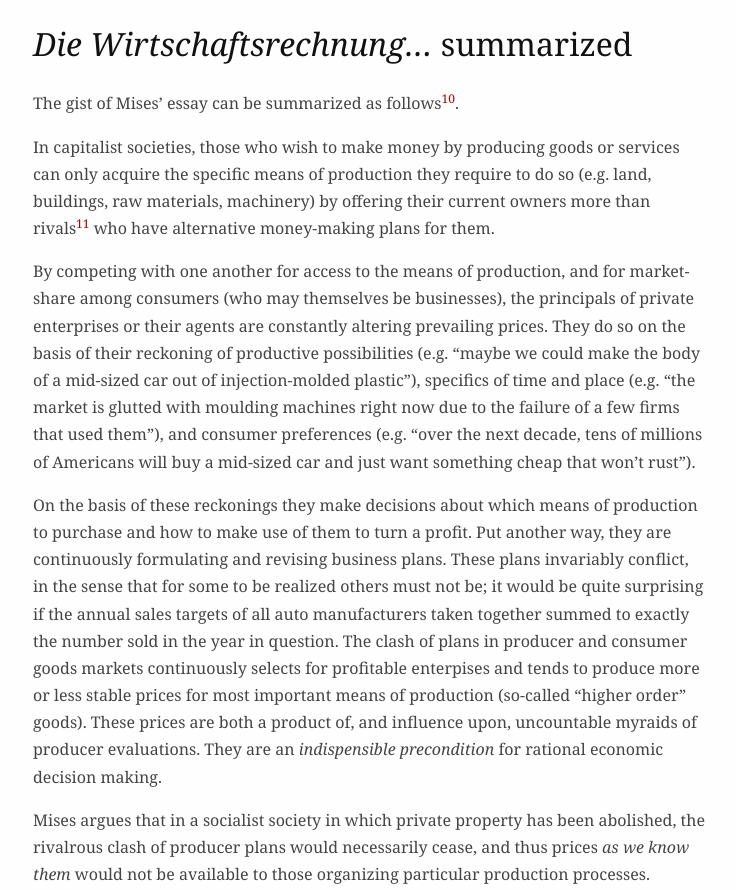
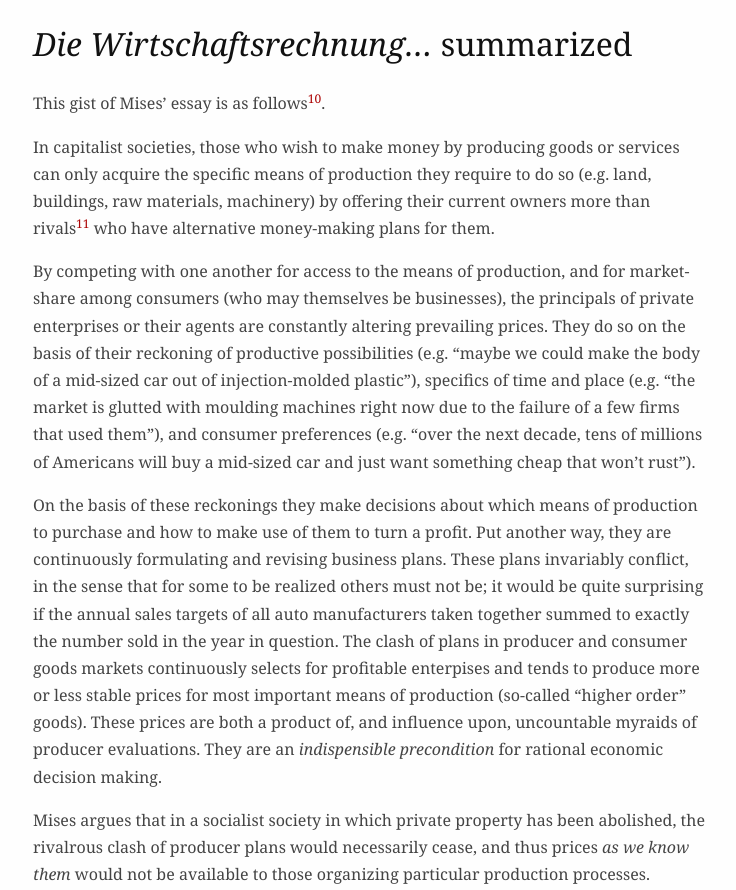
Before and after one commit to bwestergard/socialistplanning, a plain HTML site: page docs/posts/reckoning-with-mises.html in a window 1280 px wide. Shown: the part 3198-4088 px from the top of the page, without its empty margins (271-1007 px from the left). Drawn offline with Linux system fonts and the light colour scheme.

Commit message:
more rephrasing
Signed-off-by: Bjorn Westergard <bjornw@gmail.com>

```diff
--- a/docs/posts/reckoning-with-mises.html
+++ b/docs/posts/reckoning-with-mises.html
@@ -47,7 +47,7 @@
 <p>There would be no means of determining what is rational, and hence production could never deliberately be focused on economic efficiency. The impact of this is clear, even beyond the implications for the provision of goods to men: the purpose of the market would be driven out of the very ground that is its proper domain. Would there be any such thing as a rational market at all, or indeed would thought be rational and logical? Historically, human reason developed out of economic life. Could it then hold on at all when driven away of this?</p>
 </blockquote>
 <h2 id="die-wirtschaftsrechnung-summarized"><em>Die Wirtschaftsrechnung…</em> summarized</h2>
-<p>The gist of Mises’ essay can be summarized as follows<a href="#fn10" class="footnote-ref" id="fnref10"><sup>10</sup></a>.</p>
+<p>This gist of Mises’ essay is as follows<a href="#fn10" class="footnote-ref" id="fnref10"><sup>10</sup></a>.</p>
 <p>In capitalist societies, those who wish to make money by producing goods or services can only acquire the specific means of production they require to do so (e.g. land, buildings, raw materials, machinery) by offering their current owners more than rivals<a href="#fn11" class="footnote-ref" id="fnref11"><sup>11</sup></a> who have alternative money-making plans for them.</p>
 <p>By competing with one another for access to the means of production, and for market-share among consumers (who may themselves be businesses), the principals of private enterprises or their agents are constantly altering prevailing prices. They do so on the basis of their reckoning of productive possibilities (e.g. “maybe we could make the body of a mid-sized car out of injection-molded plastic”), specifics of time and place (e.g. “the market is glutted with moulding machines right now due to the failure of a few firms that used them”), and consumer preferences (e.g. “over the next decade, tens of millions of Americans will buy a mid-sized car and just want something cheap that won’t rust”).</p>
 <p>On the basis of these reckonings they make decisions about which means of production to purchase and how to make use of them to turn a profit. Put another way, they are continuously formulating and revising business plans. These plans invariably conflict, in the sense that for some to be realized others must not be; it would be quite surprising if the annual sales targets of all auto manufacturers taken together summed to exactly the number sold in the year in question. The clash of plans in producer and consumer goods markets continuously selects for profitable enterpises and tends to produce more or less stable prices for most important means of production (so-called “higher order” goods). These prices are both a product of, and influence upon, uncountable myraids of producer evaluations. They are an <em>indispensible precondition</em> for rational economic decision making.</p>
```
Also changed, not shown: 6 other files.
